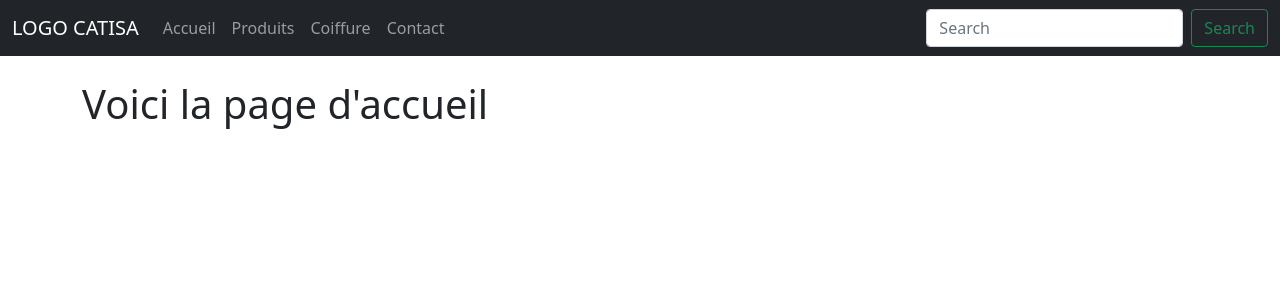
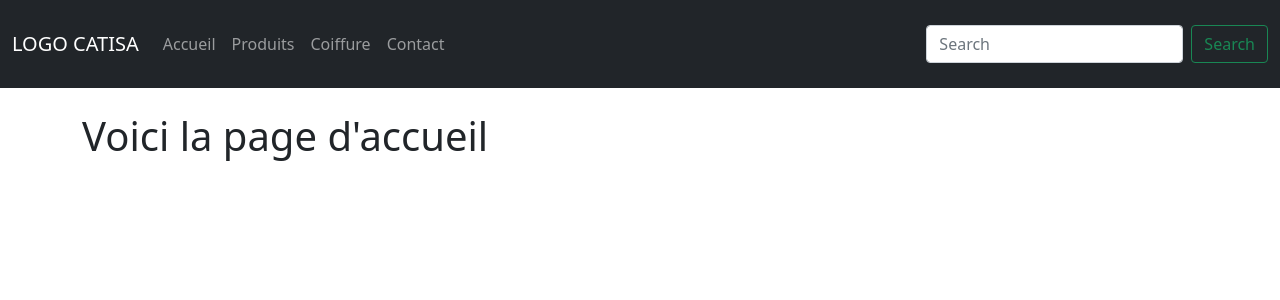
Before and after one commit to nikola-44/projet_mandat, a Django app: page / in a window 1280 px wide. Shown: the top 300 px of the page. Run offline with Django 3.2, Linux system fonts and the light colour scheme.

Commit message:
taille nav-bar

```diff
--- a/icc/templates/base.html
+++ b/icc/templates/base.html
@@ -11,7 +11,7 @@
     <title>{% block title %}Accueil{% endblock %}</title>
   </head>
   <body>
-  <nav class="navbar navbar-expand-lg navbar-dark bg-dark">
+  <nav class="navbar navbar-expand-md py-4 navbar-dark bg-dark">
   <div class="container-fluid">
     <a class="navbar-brand" href="{% url 'accueil' %}">LOGO CATISA</a>
     <button class="navbar-toggler" type="button" data-bs-toggle="collapse" data-bs-target="#navbarSupportedContent" aria-controls="navbarSupportedContent" aria-expanded="false" aria-label="Toggle navigation">
```
